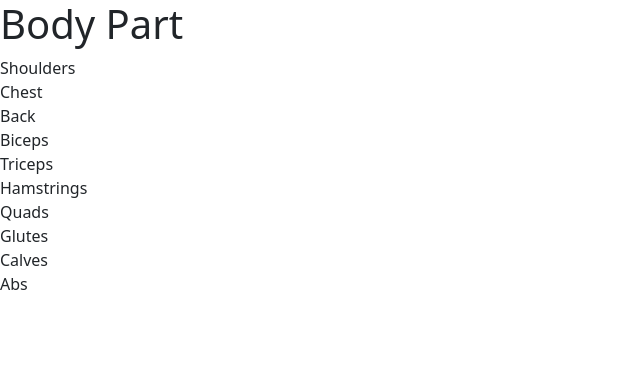
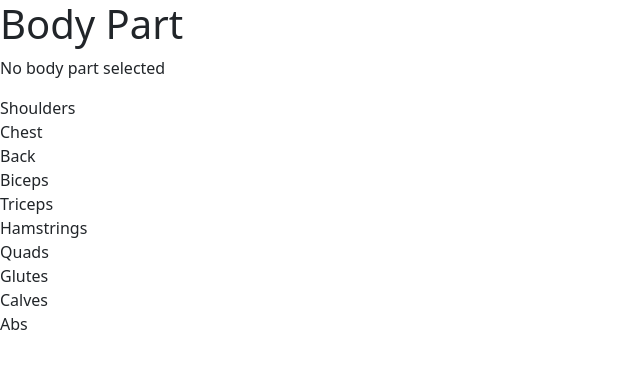
Before and after one commit to anniepuy/randomReactComponents, a React (Vite) app: page / in a window 1280 px wide. Shown: the top 368 px of the page, without its empty margins (0-640 px from the left). Built offline with nearby package versions, Linux system fonts and the light colour scheme.

Commit message:
conditional rendering

```diff
--- a/src/components/ListGroup.tsx
+++ b/src/components/ListGroup.tsx
@@ -12,11 +12,12 @@ function ListGroup () {
         'Abs'
     ];
 
+    const bodyPartSelected = []
     //Turn the array into a list
     return (
         <>
             <h1>Body Part</h1>
-            {bodypart.length === 0 && <p>No body part selected</p>}
+            {bodyPartSelected.length === 0 && <p>No body part selected</p>}
             <ul className="list-group">
 
                 {bodypart.map((bodypart) => (<li key = {bodypart}>{bodypart}</li>))}
```
